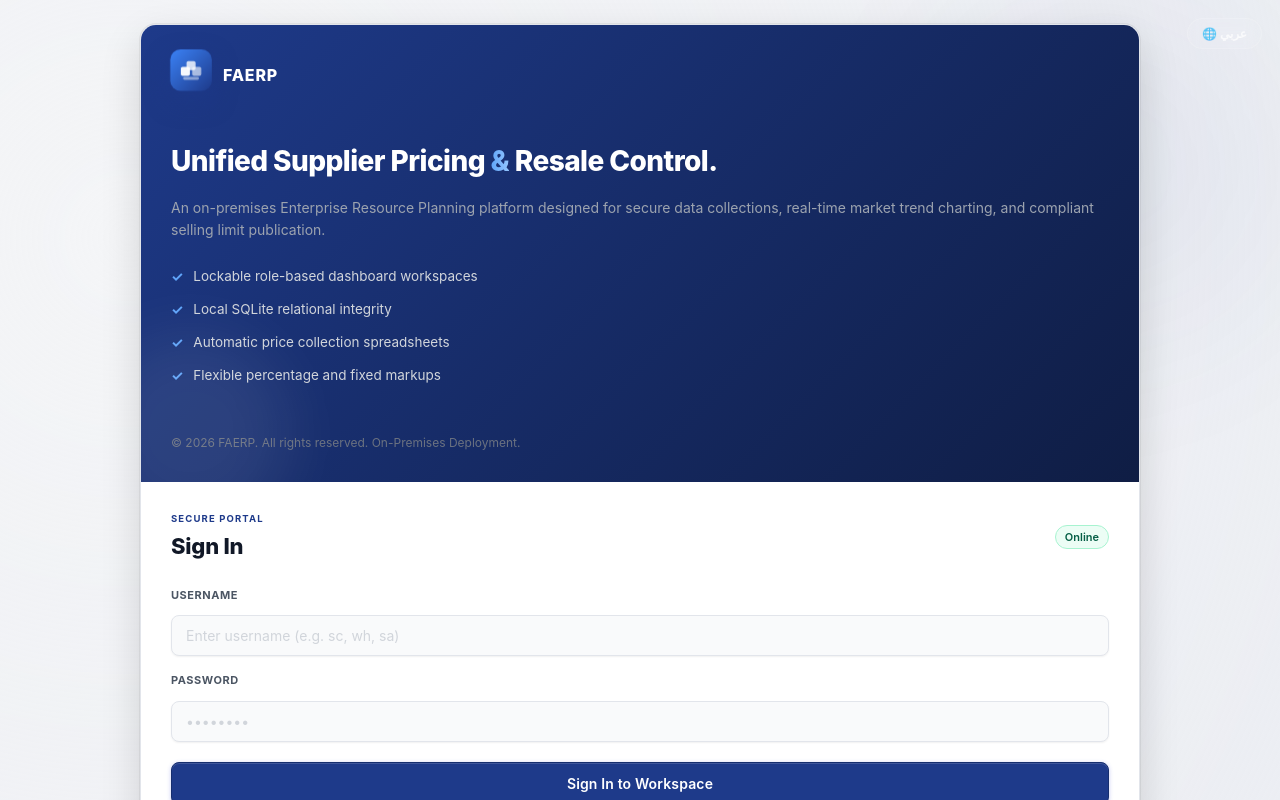
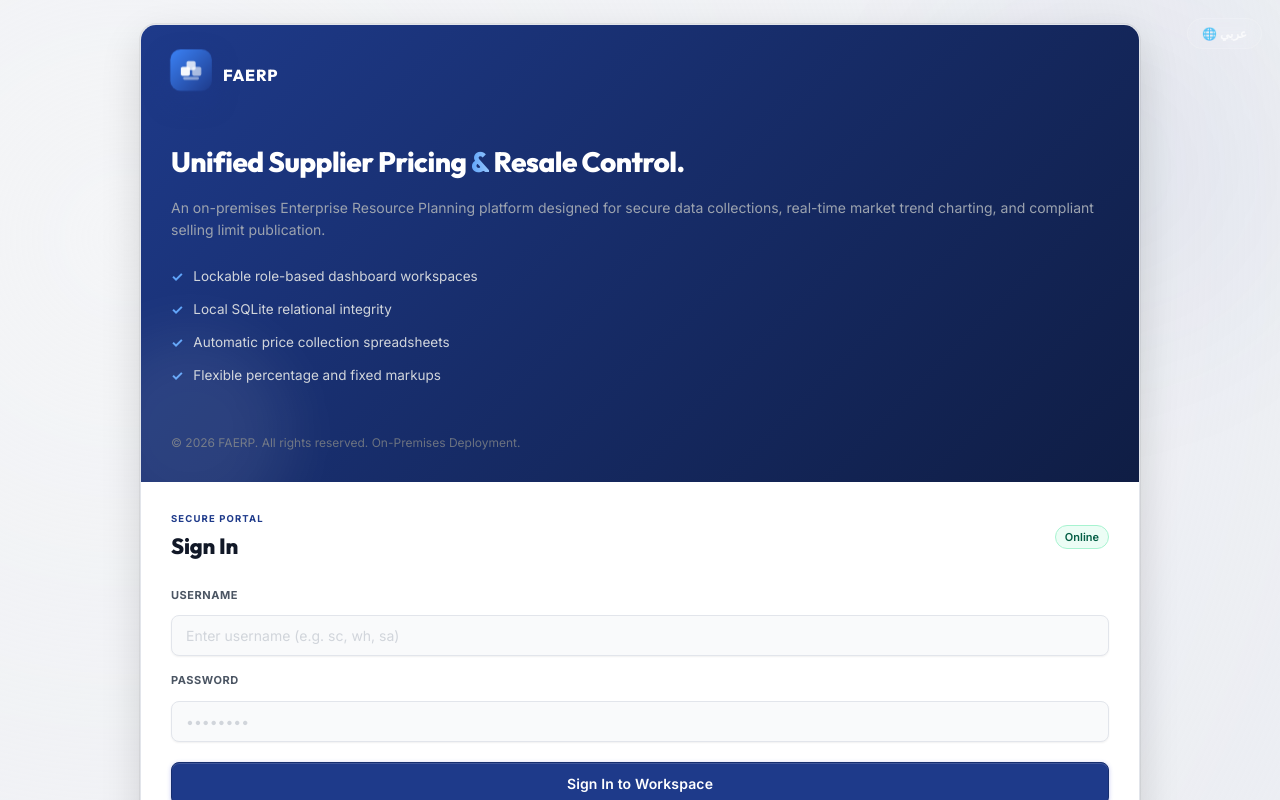
Before and after one commit to alielsheikh-max/faerp, a Next.js app: page / in a window 1280 px wide. Built offline with nearby package versions, Linux system fonts and the light colour scheme.

Commit message:
fix: restore Inter+Outfit for EN, Readex Pro self-hosted for Arabic (script-based, locale-independent)

```diff
--- a/src/app/globals.css
+++ b/src/app/globals.css
@@ -1,16 +1,14 @@
-/* ── Inter Variable — primary Latin UI font (self-hosted) ── */
-@import '@fontsource-variable/inter';
-/* ── Readex Pro Variable — Arabic + Latin bilingual (self-hosted) ── */
+/* ── Google Fonts: Inter (EN body), Outfit (headings), JetBrains Mono (code) ── */
+@import url('https://fonts.googleapis.com/css2?family=Inter:wght@300;400;500;600;700;800&family=Outfit:wght@400;500;600;700;800&family=JetBrains+Mono:wght@400;500&display=swap');
+/* ── Readex Pro Variable — self-hosted Arabic font, no CDN, no fallback ── */
 @import '@fontsource-variable/readex-pro';
-/* ── JetBrains Mono — monospace/code display only ── */
-@import url('https://fonts.googleapis.com/css2?family=JetBrains+Mono:wght@400;500&display=swap');
 
 /* ═══════════════════════════════════════════════════════════════
    DESIGN TOKENS — ERP Professional (Light Default)
 ═══════════════════════════════════════════════════════════════ */
 :root {
-  /* Inter for Latin (EN UI), Readex Pro auto-activates for Arabic unicode range */
-  --font-sans: 'Inter Variable', 'Readex Pro Variable', -apple-system, BlinkMacSystemFont, 'Segoe UI', sans-serif;
+  /* Inter for Latin, Readex Pro auto-activates for Arabic via unicode-range — script-based, locale-independent */
+  --font-sans: 'Inter', 'Readex Pro Variable', -apple-system, BlinkMacSystemFont, 'Segoe UI', sans-serif;
   --font-mono: 'JetBrains Mono', 'Courier New', monospace;
 
   /* Surface Layers */
@@ -1690,7 +1688,7 @@ body:has(.print-page-wrapper) .content-area {
   }
 }
 
-/* Headings: Inter Variable for EN, Readex Pro for AR (auto via locale override) */
+/* ── Headings: Outfit for EN Latin, Readex Pro auto-activates for Arabic via unicode-range ── */
 h1, h2, h3, h4, h5, h6,
 .brand-block h1,
 .brand-mark,
@@ -1699,17 +1697,21 @@ h1, h2, h3, h4, h5, h6,
 .glass-panel .panel-header h2,
 .section-intro h1,
 .stat-card strong {
-  font-family: 'Inter Variable', 'Readex Pro Variable', var(--font-sans);
-}
-
-/* AR locale: switch everything to Readex Pro Variable as primary */
-[lang="ar"], [dir="rtl"] {
-  --font-sans: 'Readex Pro Variable', -apple-system, sans-serif;
-  font-family: 'Readex Pro Variable', -apple-system, sans-serif;
+  font-family: 'Outfit', 'Readex Pro Variable', var(--font-sans);
+}
+
+/*
+ * Script-based Arabic font — Readex Pro activates automatically for Arabic codepoints
+ * via unicode-range in @font-face, regardless of UI locale.
+ * For AR locale: swap font order so Readex Pro leads the full UI.
+ */
+[lang="ar"] body,
+[dir="rtl"] body {
+  font-family: 'Readex Pro Variable', 'Inter', -apple-system, sans-serif;
 }
 [lang="ar"] h1, [lang="ar"] h2, [lang="ar"] h3,
 [lang="ar"] h4, [lang="ar"] h5, [lang="ar"] h6,
 [dir="rtl"] h1, [dir="rtl"] h2, [dir="rtl"] h3,
 [dir="rtl"] h4, [dir="rtl"] h5, [dir="rtl"] h6 {
-  font-family: 'Readex Pro Variable', -apple-system, sans-serif;
-}
+  font-family: 'Readex Pro Variable', 'Outfit', -apple-system, sans-serif;
+}
--- a/src/app/layout.tsx
+++ b/src/app/layout.tsx
@@ -33,11 +33,11 @@ export default function RootLayout({ children }: { children: ReactNode }) {
                   if (locale === 'ar') {
                     document.documentElement.setAttribute('dir', 'rtl');
                     document.documentElement.setAttribute('lang', 'ar');
-                    // AR locale: Readex Pro Variable as primary (covers both Arabic + Latin)
-                    document.documentElement.style.setProperty('--font-sans', "'Readex Pro Variable', -apple-system, sans-serif");
+                    // AR locale: Readex Pro leads — handles both Arabic + Latin glyphs
+                    document.documentElement.style.setProperty('--font-sans', "'Readex Pro Variable', 'Inter', -apple-system, sans-serif");
                   } else {
-                    // EN locale: Inter Variable for Latin UI, Readex Pro auto-handles Arabic text via unicode-range
-                    document.documentElement.style.setProperty('--font-sans', "'Inter Variable', 'Readex Pro Variable', -apple-system, BlinkMacSystemFont, 'Segoe UI', sans-serif");
+                    // EN locale: Inter for Latin; Readex Pro auto-routes Arabic via unicode-range
+                    document.documentElement.style.setProperty('--font-sans', "'Inter', 'Readex Pro Variable', -apple-system, BlinkMacSystemFont, 'Segoe UI', sans-serif");
                   }
                 } catch (e) {}
               })();
```
